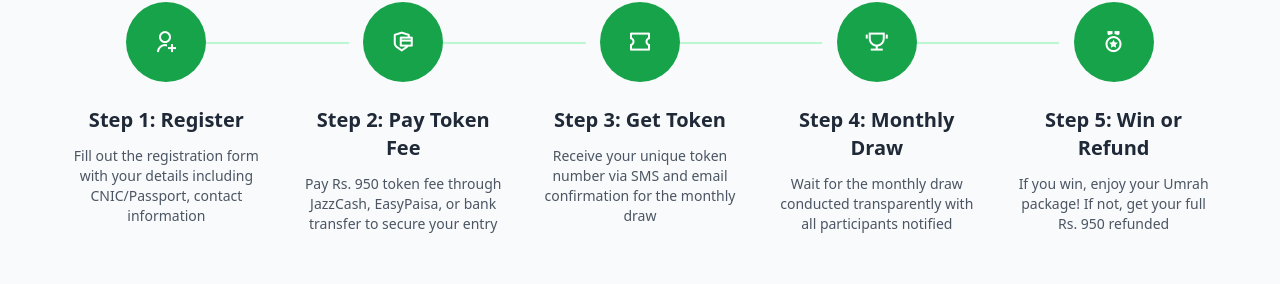
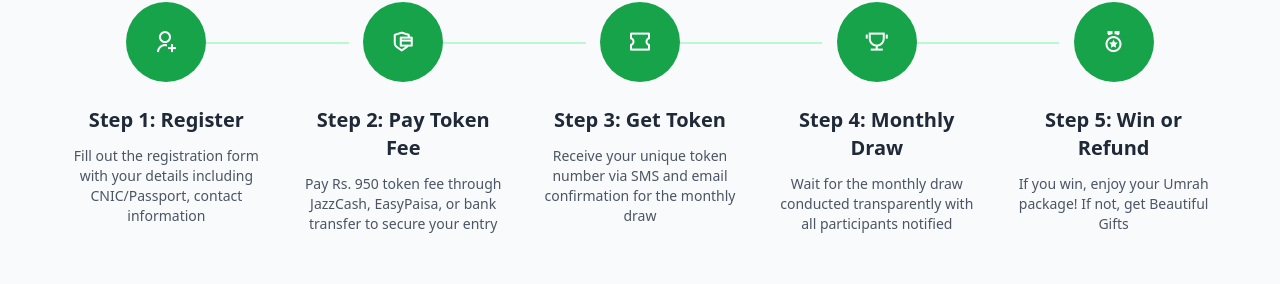
Before and after one commit to abdullah0987890/safrtaiba, a Next.js app: page /qura-andazi in a window 1280 px wide. Shown: the part 1324-1608 px from the top of the page. Built offline with nearby package versions, Linux system fonts and the light colour scheme.

Commit message:
Update HowItWorks.tsx

```diff
--- a/app/qura-andazi/HowItWorks.tsx
+++ b/app/qura-andazi/HowItWorks.tsx
@@ -30,7 +30,7 @@ export default function HowItWorks() {
     {
       step: '5',
       title: 'Win or Refund',
-      description: 'If you win, enjoy your Umrah package! If not, get your full Rs. 950 refunded',
+      description: 'If you win, enjoy your Umrah package! If not, get Beautiful Gifts',
       icon: 'ri-medal-line'
     }
   ];
```
